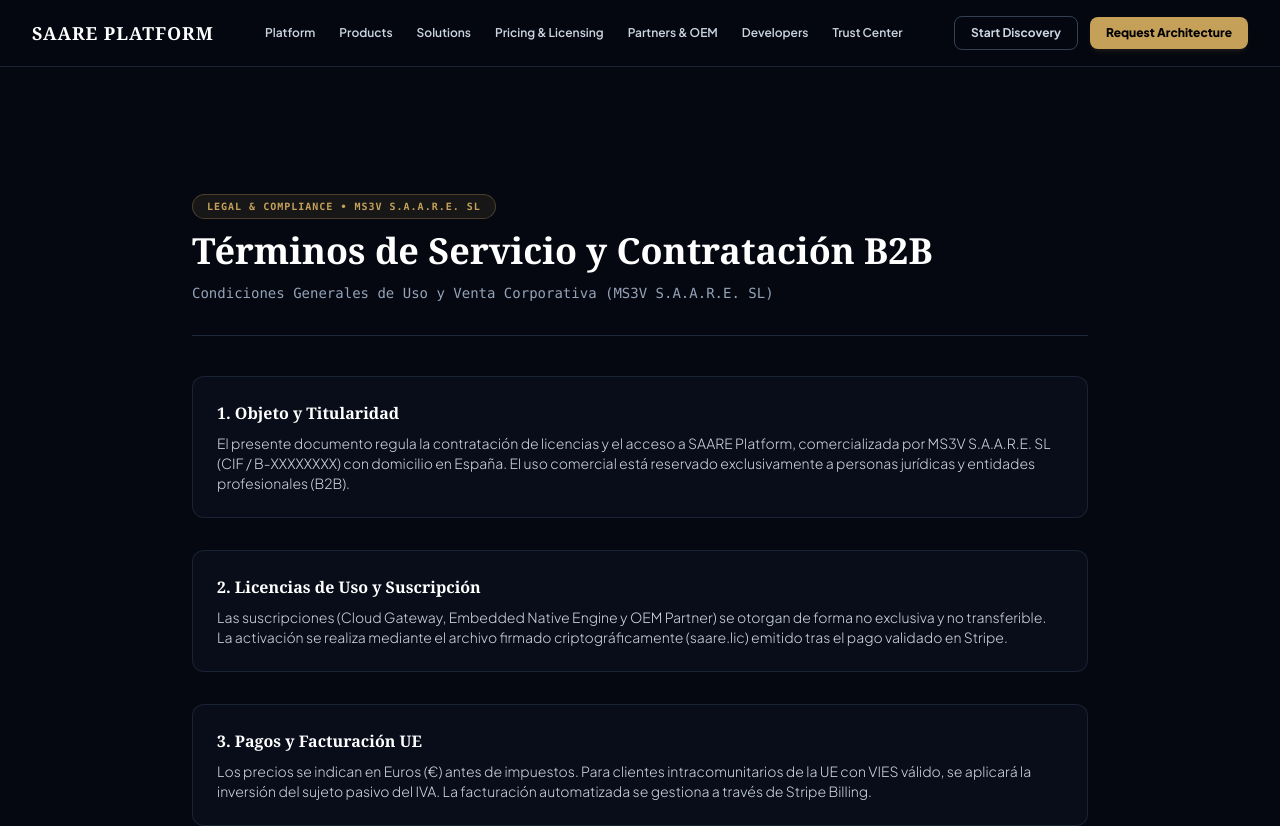
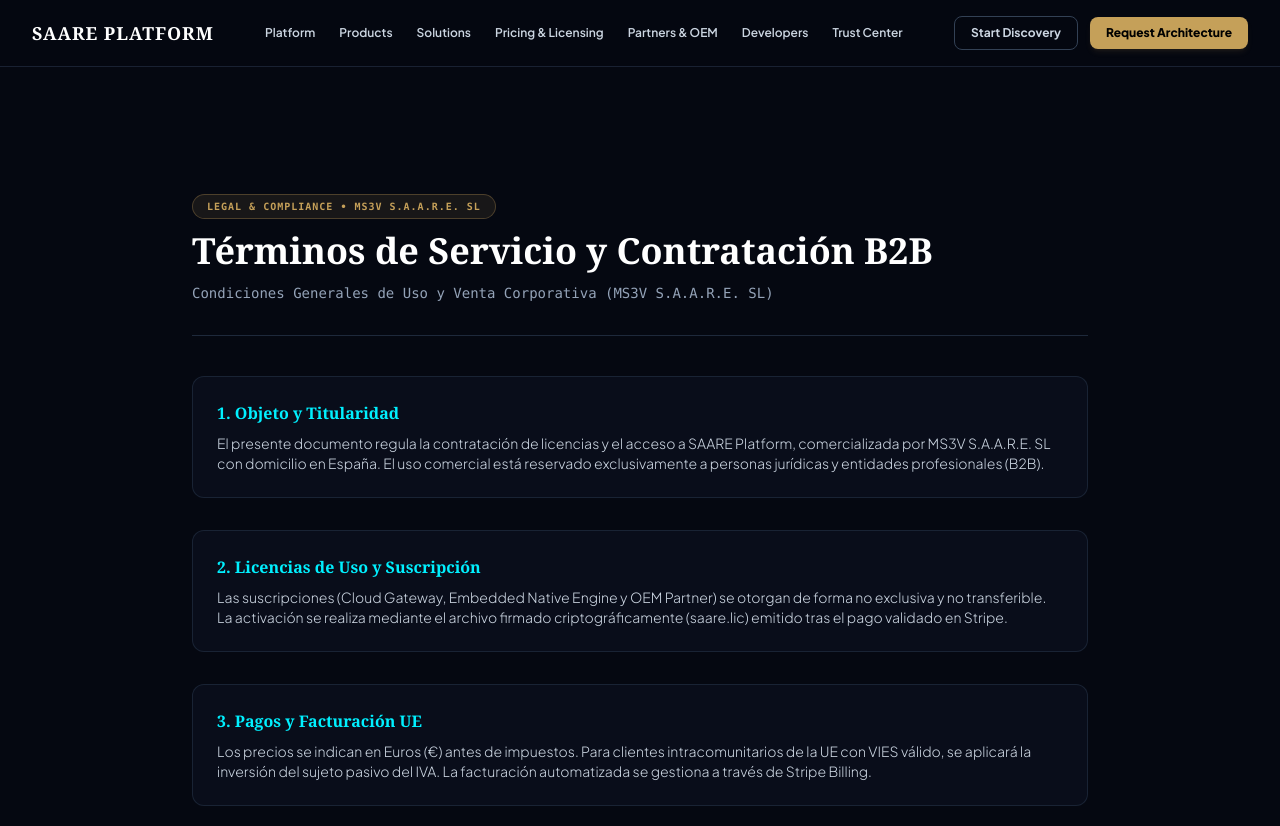
Before and after one commit to alfonsoferrertorres-cyber/saare-suite, a React (Vite) app: page /terms in a window 1280 px wide. Shown: the top 826 px of the page. Built offline with nearby package versions, Linux system fonts and the light colour scheme.

Commit message:
fix: minor formatting update in Legal.jsx

```diff
--- a/src/pages/Legal.jsx
+++ b/src/pages/Legal.jsx
@@ -12,7 +12,7 @@
       sections: [
         {
           heading: '1. Objeto y Titularidad',
-          text: 'El presente documento regula la contratación de licencias y el acceso a SAARE Platform, comercializada por MS3V S.A.A.R.E. SL (CIF / B-XXXXXXXX) con domicilio en España. El uso comercial está reservado exclusivamente a personas jurídicas y entidades profesionales (B2B).'
+          text: 'El presente documento regula la contratación de licencias y el acceso a SAARE Platform, comercializada por MS3V S.A.A.R.E. SL con domicilio en España. El uso comercial está reservado exclusivamente a personas jurídicas y entidades profesionales (B2B).'
         },
         {
           heading: '2. Licencias de Uso y Suscripción',
@@ -47,7 +47,7 @@
       subtitle: 'End User License Agreement para SAARE Policy Shield & Embedded SDK',
       sections: [
         {
-          heading: '1. Restricciones de Ingenería Inversa',
+          heading: '1. Restricciones de Ingeniería Inversa',
           text: 'Queda estrictamente prohibida la descompilación, ingeniería inversa o manipulación del motor nativo (.dll / .so) y del mecanismo de firma criptográfica de licencias Ed25519.'
         },
         {
@@ -85,7 +85,7 @@
         <div className="space-y-8 text-slate-300 text-xs sm:text-sm font-light leading-relaxed">
           {currentData.sections.map((sec, idx) => (
             <div key={idx} className="bg-slate-900/40 border border-slate-800/80 p-6 rounded-xl space-y-2">
-              <h3 className="text-base font-serif font-bold text-white text-[#00f0ff]">
+              <h3 className="text-base font-serif font-bold text-[#00f0ff]">
                 {sec.heading}
               </h3>
               <p>{sec.text}</p>
@@ -93,7 +93,7 @@
           ))}
         </div>
 
-        {/* Botón de regreso */}
+        {/* Volver */}
         <div className="pt-4 border-t border-slate-800 flex justify-between items-center text-xs font-mono">
           <Link to="/" className="text-slate-400 hover:text-white transition-all">
             ← Volver a SAARE Platform
```
